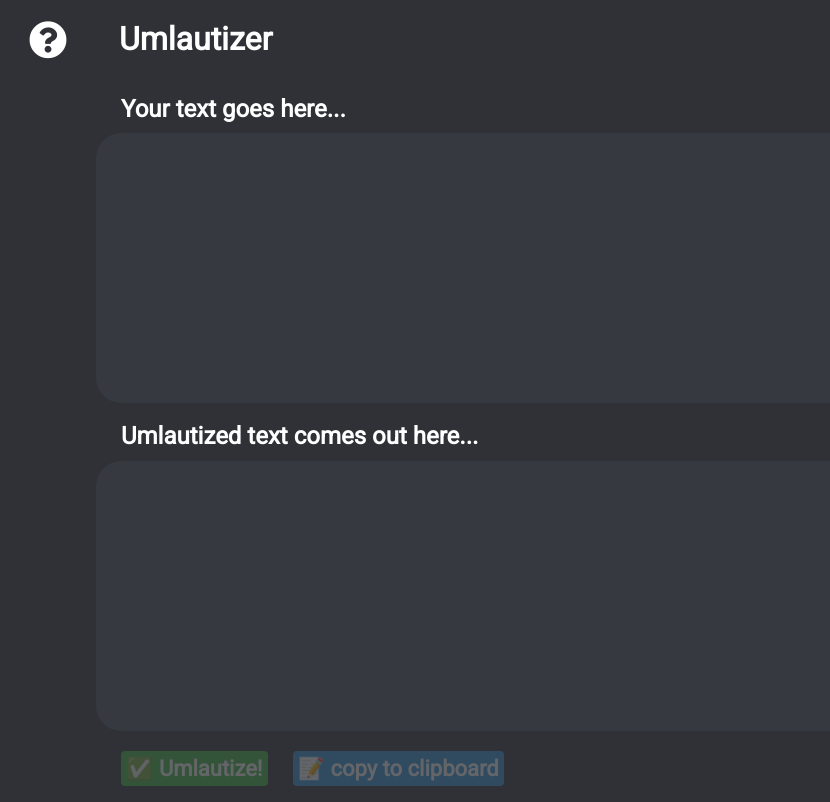
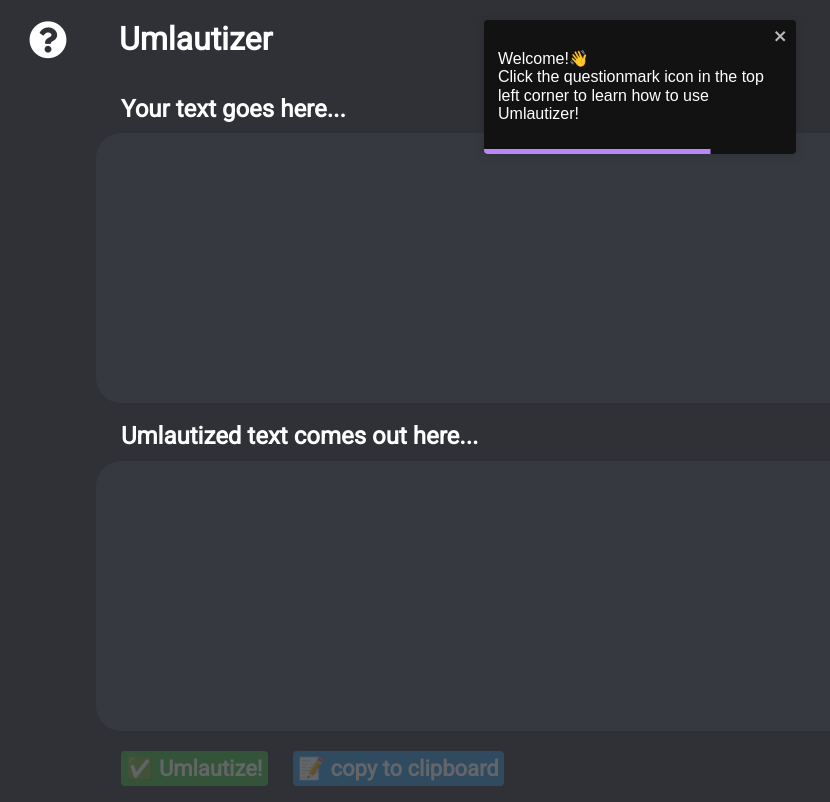
Before and after one commit to timometin/umlautizer, a React (Create React App) app: page / in a window 1280 px wide. Shown: the whole page, without its empty margins (0-830 px from the left). Built offline with nearby package versions, Linux system fonts and the light colour scheme.

Commit message:
Add first visit toast

```diff
--- a/src/App.js
+++ b/src/App.js
@@ -15,6 +15,11 @@ function App() {
     if (legendSetting) {
       setlegendCollapsed(JSON.parse(legendSetting));
     }
+    const returningVisitor = window.localStorage.getItem("returningVisitor");
+    if (!returningVisitor) {
+      toast.dark(<p>Welcome!👋<br/>Click the questionmark icon in the top left corner to learn how to use Umlautizer!</p>, { draggable: false, autoClose: 20000, pauseOnFocusLoss: true, position: "top-center" })
+      window.localStorage.setItem("returningVisitor", true)
+    }
   }, []);
 
   const copyToClipboard = () => {
@@ -22,7 +27,7 @@ function App() {
     value.select();
     value.setSelectionRange(0, 99999);
     document.execCommand("copy");
-    toast.info("👌 copied to clipboard!", { draggable: false, pauseOnHover: false, autoClose: 3000 })
+    toast.info("👌 copied to clipboard!", { draggable: false, pauseOnHover: false, autoClose: 3000,  pauseOnFocusLoss: false, closeButton: false })
   }
   const toggleLegend = () => {
     const setting = legendCollapsed === true ? false : true;
@@ -44,7 +49,7 @@ function App() {
   }
   return (
     <div className="App">
-      <ToastContainer pauseOnFocusLoss={false} closeButton={false} />
+      <ToastContainer />
       <HeaderBar btnActive={legendCollapsed} onClick={toggleLegend} />
       <div className="main">
         <div hidden={legendCollapsed} className="main-item small">
```
